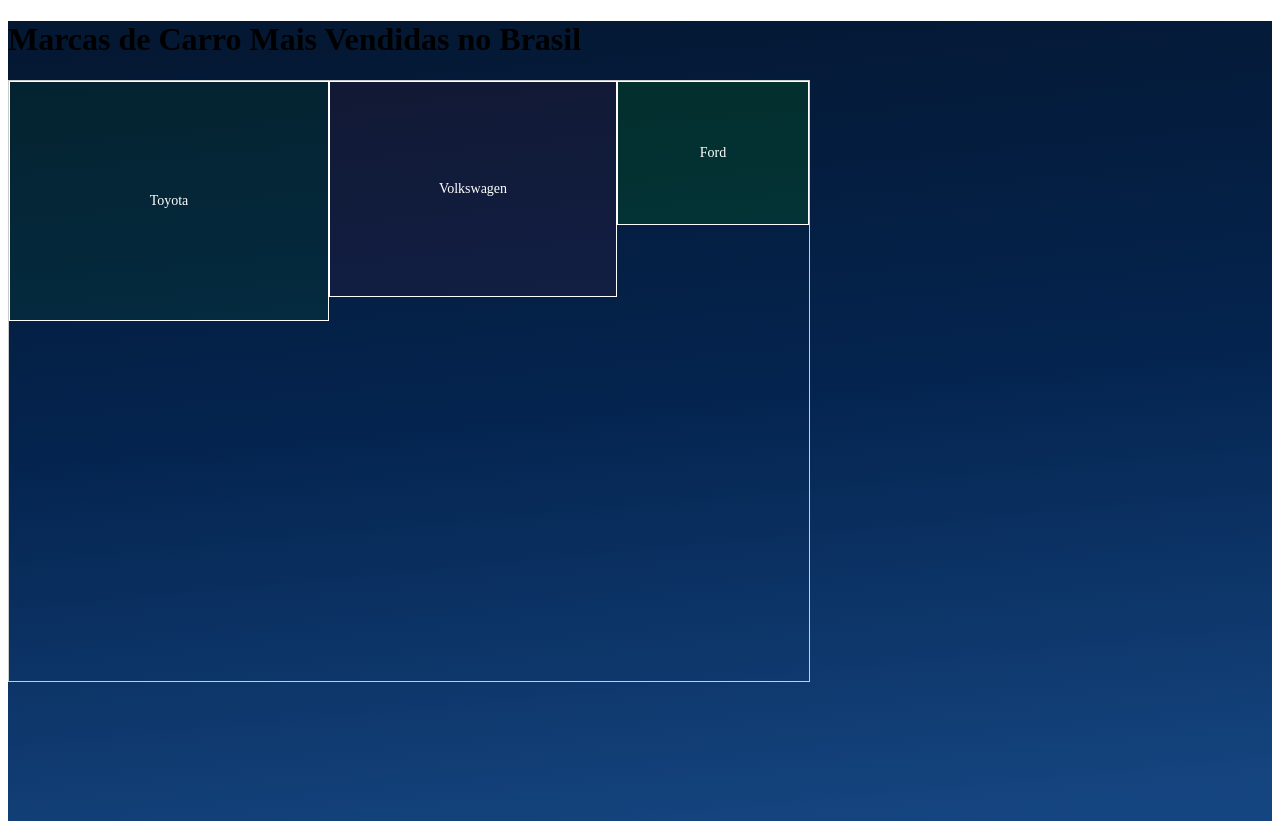
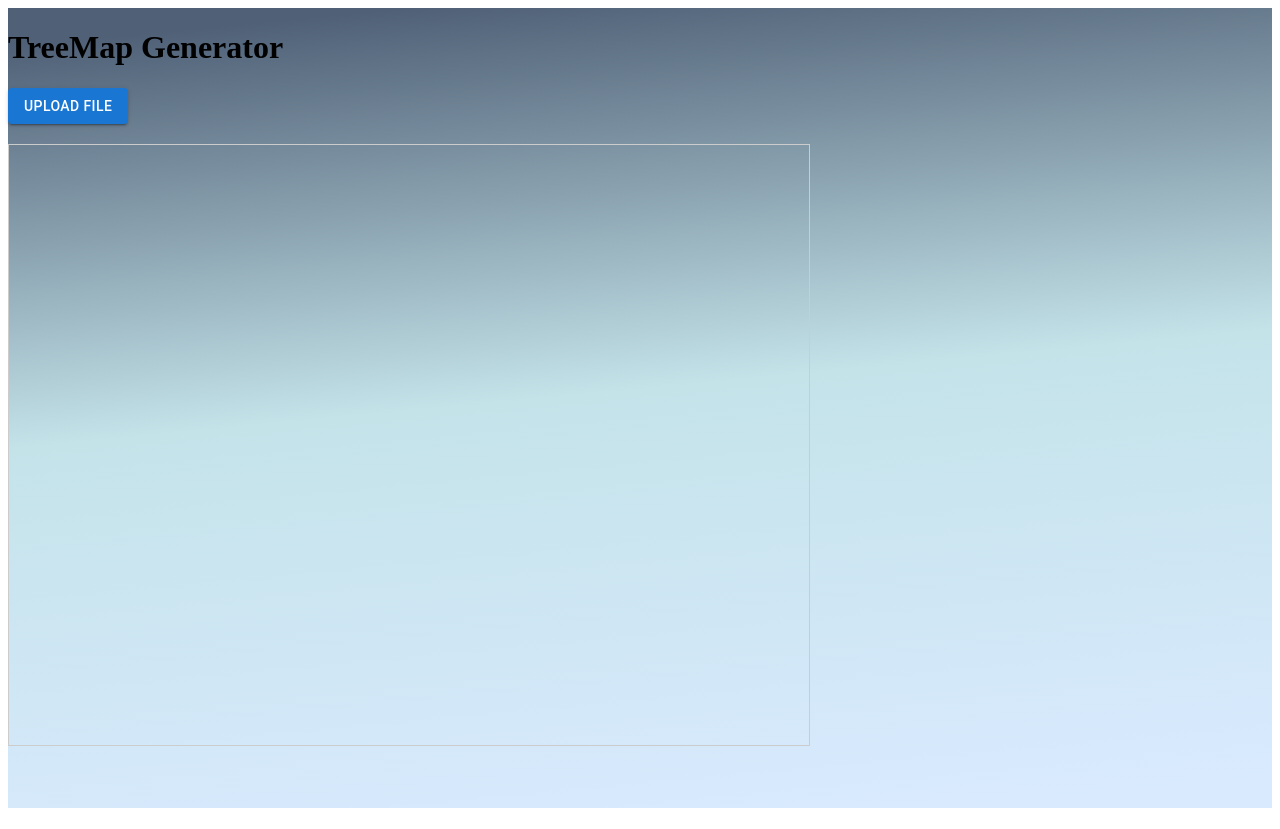
Before and after one commit to VeviciSoftware/treemap-generator, a React (Vite) app: page / in a window 1280 px wide. Built offline with nearby package versions, Linux system fonts and the light colour scheme.

Commit message:
:package: build: adicionando pacote para leitura de arquivos excel e ajustando função para que seja possível fazer upload de um arquivo para geração do treemap

```diff
--- /dev/null
+++ b/example.json
@@ -0,0 +1,5 @@
+[
+    { "brand": "Toyota", "sales": 50000, "percentChange": 10 },
+    { "brand": "Volkswagen", "sales": 45000, "percentChange": -15 },
+    { "brand": "Ford", "sales": 30000, "percentChange": 20 }
+  ]
--- a/package.json
+++ b/package.json
@@ -17,7 +17,8 @@
     "prop-types": "^15.8.1",
     "react": "^18.3.1",
     "react-dom": "^18.3.1",
-    "styled-components": "^6.1.12"
+    "styled-components": "^6.1.12",
+    "xlsx": "^0.18.5"
   },
   "devDependencies": {
     "@types/react": "^18.3.3",
--- a/src/App.jsx
+++ b/src/App.jsx
@@ -3,7 +3,7 @@
 import MainPage from './assets/components/MainPage'
 
 const FundoGradiente = styled.div`
-  background: linear-gradient(174.61deg, #041833 4.16%, #04244F 48%, #154580 96.76%);
+  background: linear-gradient(174.61deg, #506177 4.16%, #c4e3e9 48%, #d9eaff 96.76%);
   width: 100%;
   min-height: 100vh;
 `
@@ -14,13 +14,20 @@
   max-width: 100%;
 `
 
+const MainContainer = styled.main`
+  display: flex;
+  gap: 24px;
+`
+
 function App() {
 
   return (
     <>
       <FundoGradiente>
         <AppContainer>
-          <MainPage />
+          <MainContainer>
+            <MainPage />
+          </MainContainer>
         </AppContainer>
       </FundoGradiente>
 
--- a/src/assets/components/MainPage.jsx
+++ b/src/assets/components/MainPage.jsx
@@ -1,18 +1,56 @@
-// import styled from 'styled-components';
-import TreeMap from "./TreeMap";
+// MainPage.jsx
+import { useState } from 'react';
+import TreeMap from './TreeMap';
+import * as XLSX from 'xlsx';
+import { Button } from '@mui/material';
 
 const MainPage = () => {
-  const carSalesData = [
-    { brand: 'Toyota', sales: 50000, percentChange: 10 },
-    { brand: 'Volkswagen', sales: 45000, percentChange: -5 },
-    { brand: 'Ford', sales: 30000, percentChange: 20 },
-    // Adicione mais dados conforme necessário
-  ];
+  const [carSalesData, setCarSalesData] = useState([]);
+
+  const handleFileUpload = (event) => {
+    const file = event.target.files[0];
+    const reader = new FileReader();
+
+    reader.onload = (e) => {
+      const data = e.target.result;
+      if (file.type === 'application/json') {
+        const jsonData = JSON.parse(data);
+        setCarSalesData(jsonData);
+      } else if (file.type === 'application/vnd.openxmlformats-officedocument.spreadsheetml.sheet') {
+        const arrayBuffer = data;
+        const workbook = XLSX.read(new Uint8Array(arrayBuffer), { type: 'array' });
+        const sheetName = workbook.SheetNames[0];
+        const worksheet = workbook.Sheets[sheetName];
+        const excelData = XLSX.utils.sheet_to_json(worksheet);
+        setCarSalesData(excelData);
+      }
+    };
+
+    if (file.type === 'application/json') {
+      reader.readAsText(file);
+    } else if (file.type === 'application/vnd.openxmlformats-officedocument.spreadsheetml.sheet') {
+      reader.readAsArrayBuffer(file);
+    }
+  };
 
   return (
     <div>
-      <h1>Marcas de Carro Mais Vendidas no Brasil</h1>
-      <TreeMap data={carSalesData} />
+      <h1>TreeMap Generator</h1>
+      <input
+        type="file"
+        accept=".json, .xlsx"
+        style={{ display: 'none' }}
+        id="file-upload"
+        onChange={handleFileUpload}
+      />
+      <label htmlFor="file-upload">
+        <Button variant="contained" component="span">
+          Upload File
+        </Button>
+      </label>
+      <div style={{ marginTop: '20px'}}>
+          <TreeMap data={carSalesData} />
+      </div>
     </div>
   );
 };
--- a/src/assets/components/TreeMap.jsx
+++ b/src/assets/components/TreeMap.jsx
@@ -20,7 +20,6 @@
 `;
 
 const TreeMap = ({ data }) => {
-  // Função para calcular a cor com base no percentual de crescimento
   const getColor = (percentChange) => {
     if (percentChange > 0) {
       return `rgba(0, 128, 0, ${percentChange / 100})`; // Verde para crescimento
@@ -52,7 +51,6 @@
   );
 };
 
-// Adicionar validação de props
 TreeMap.propTypes = {
   data: PropTypes.arrayOf(
     PropTypes.shape({
```
Also changed, not shown: 1 other file (tests, documents, lock files or other folders).
